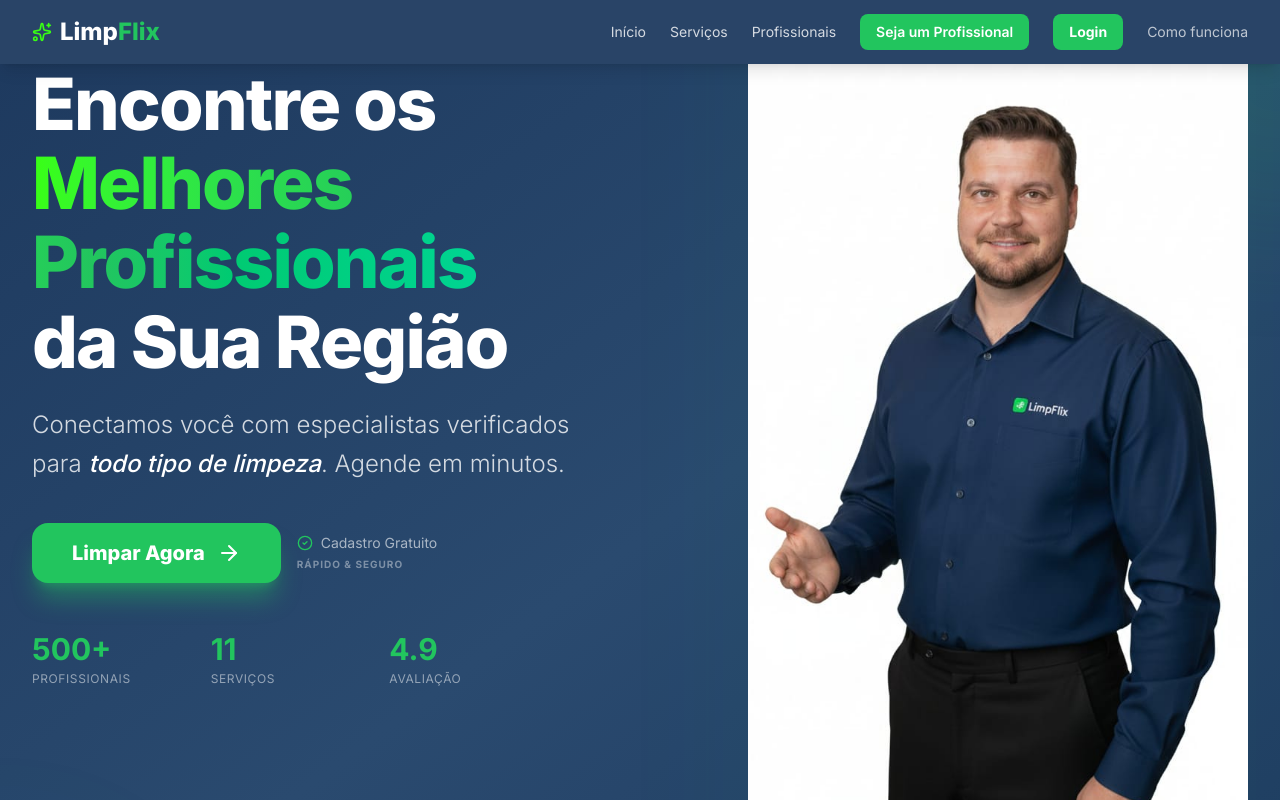
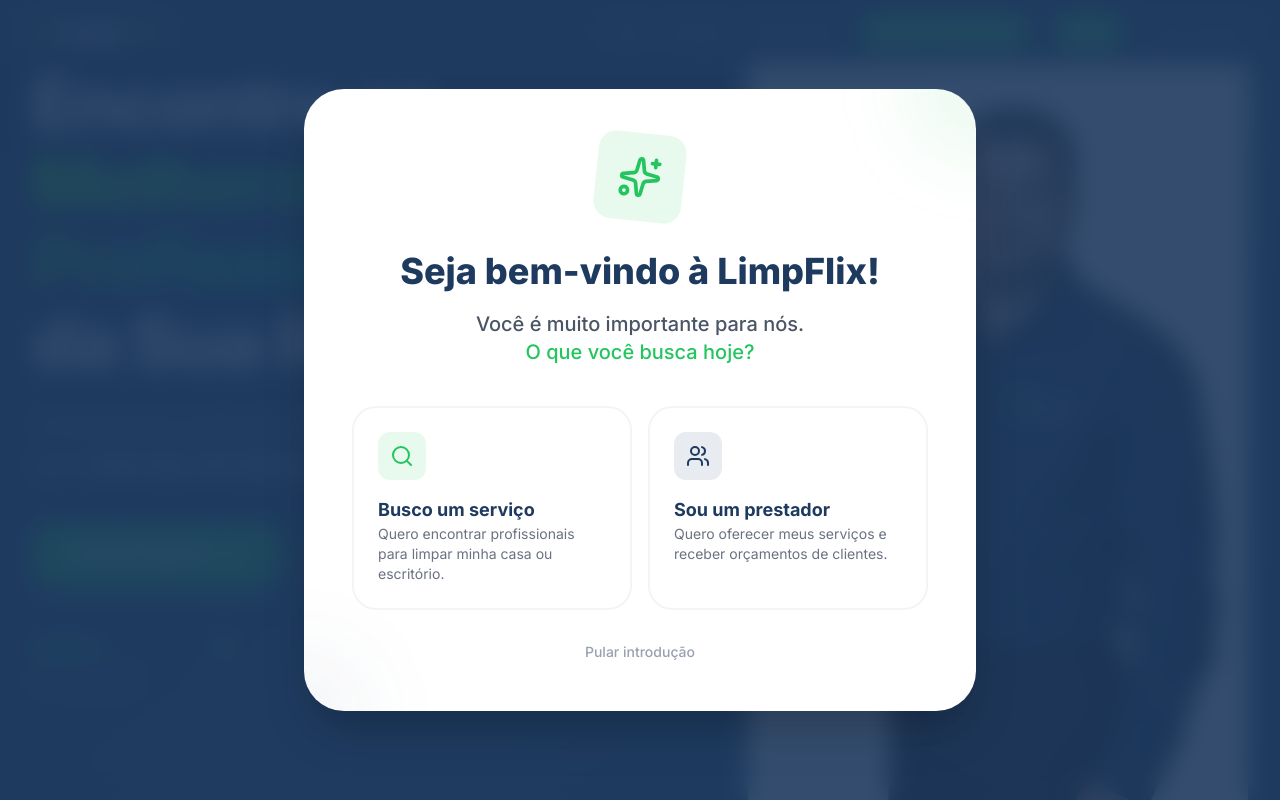
Before and after one commit to brunobajs/limpflix, a React (Vite) app: page / in a window 1280 px wide. Shown: the top 800 px of the page. Built offline with nearby package versions, Linux system fonts and the light colour scheme.

Commit message:
feat: implement onboarding experience for clients and providers

```diff
--- a/src/pages/Home.jsx
+++ b/src/pages/Home.jsx
@@ -1,4 +1,5 @@
-import { Link } from 'react-router-dom'
+import { Link, useNavigate } from 'react-router-dom'
+import { useState, useEffect, useRef } from 'react'
 import {
     Sofa, BedDouble, Brush, Wind, Droplets, Building2,
     Blinds, Warehouse, HardHat, Sparkles, Home as HomeIcon,
@@ -133,8 +134,95 @@
 ]
 
 export default function Home() {
+    const [showOnboarding, setShowOnboarding] = useState(false)
+    const servicesRef = useRef(null)
+    const navigate = useNavigate()
+
+    useEffect(() => {
+        // Only show if never seen before
+        const hasSeenOnboarding = localStorage.getItem('limpflix_onboarding_seen')
+        if (!hasSeenOnboarding) {
+            setShowOnboarding(true)
+        }
+    }, [])
+
+    const handleOnboardingChoice = (type) => {
+        localStorage.setItem('limpflix_onboarding_seen', 'true')
+        setShowOnboarding(false)
+
+        if (type === 'client') {
+            // Scroll to services
+            servicesRef.current?.scrollIntoView({ behavior: 'smooth' })
+        } else {
+            // Redirect to provider registration
+            navigate('/cadastro-profissional')
+        }
+    }
+
     return (
-        <div className="min-h-screen">
+        <div className="min-h-screen relative">
+            {/* Onboarding Overlay */}
+            {showOnboarding && (
+                <div className="fixed inset-0 bg-navy/90 backdrop-blur-md z-[200] flex items-center justify-center p-4 animate-fade-in">
+                    <div className="bg-white rounded-[2.5rem] max-w-2xl w-full p-8 md:p-12 shadow-2xl relative overflow-hidden">
+                        {/* Decorative Background */}
+                        <div className="absolute top-0 right-0 w-32 h-32 bg-green/10 rounded-full -mr-16 -mt-16 blur-2xl"></div>
+                        <div className="absolute bottom-0 left-0 w-32 h-32 bg-navy/5 rounded-full -ml-16 -mb-16 blur-2xl"></div>
+
+                        <div className="relative text-center">
+                            <div className="w-20 h-20 bg-green/10 rounded-2xl flex items-center justify-center mx-auto mb-8 transform rotate-6 scale-110">
+                                <Sparkles className="w-10 h-10 text-green" />
+                            </div>
+
+                            <h2 className="text-3xl md:text-4xl font-black text-navy mb-4 leading-tight">
+                                Seja bem-vindo à LimpFlix!
+                            </h2>
+                            <p className="text-xl text-gray-600 mb-10 font-medium">
+                                Você é muito importante para nós. <br className="hidden md:block"/>
+                                <span className="text-green">O que você busca hoje?</span>
+                            </p>
+
+                            <div className="grid grid-cols-1 md:grid-cols-2 gap-4">
+                                <button
+                                    onClick={() => handleOnboardingChoice('client')}
+                                    className="group p-6 rounded-3xl border-2 border-gray-100 hover:border-green hover:bg-green/5 transition-all text-left flex flex-col items-start gap-4"
+                                >
+                                    <div className="w-12 h-12 bg-green/10 rounded-xl flex items-center justify-center group-hover:bg-green group-hover:text-white transition-colors">
+                                        <Search className="w-6 h-6 text-green group-hover:text-white" />
+                                    </div>
+                                    <div>
+                                        <h3 className="font-bold text-lg text-navy">Busco um serviço</h3>
+                                        <p className="text-gray-500 text-sm">Quero encontrar profissionais para limpar minha casa ou escritório.</p>
+                                    </div>
+                                </button>
+
+                                <button
+                                    onClick={() => handleOnboardingChoice('provider')}
+                                    className="group p-6 rounded-3xl border-2 border-gray-100 hover:border-navy hover:bg-navy/5 transition-all text-left flex flex-col items-start gap-4"
+                                >
+                                    <div className="w-12 h-12 bg-navy/10 rounded-xl flex items-center justify-center group-hover:bg-navy group-hover:text-white transition-colors">
+                                        <Users className="w-6 h-6 text-navy group-hover:text-white" />
+                                    </div>
+                                    <div>
+                                        <h3 className="font-bold text-lg text-navy">Sou um prestador</h3>
+                                        <p className="text-gray-500 text-sm">Quero oferecer meus serviços e receber orçamentos de clientes.</p>
+                                    </div>
+                                </button>
+                            </div>
+
+                            <button
+                                onClick={() => {
+                                    localStorage.setItem('limpflix_onboarding_seen', 'true')
+                                    setShowOnboarding(false)
+                                }}
+                                className="mt-8 text-gray-400 hover:text-gray-600 text-sm font-medium transition-colors"
+                            >
+                                Pular introdução
+                            </button>
+                        </div>
+                    </div>
+                </div>
+            )}
             {/* Hero Section */}
             <section className="relative bg-gradient-to-br from-navy via-navy-light to-navy overflow-hidden">
                 {/* Background elements */}
@@ -215,7 +303,7 @@
             </section>
 
             {/* Services Section */}
-            <section className="py-16 md:py-24 bg-gray-50">
+            <section ref={servicesRef} className="py-16 md:py-24 bg-gray-50">
                 <div className="max-w-7xl mx-auto px-4 sm:px-6 lg:px-8">
                     <div className="text-center mb-12">
                         <h2 className="text-3xl md:text-4xl font-bold text-gray-900 mb-4">
```
